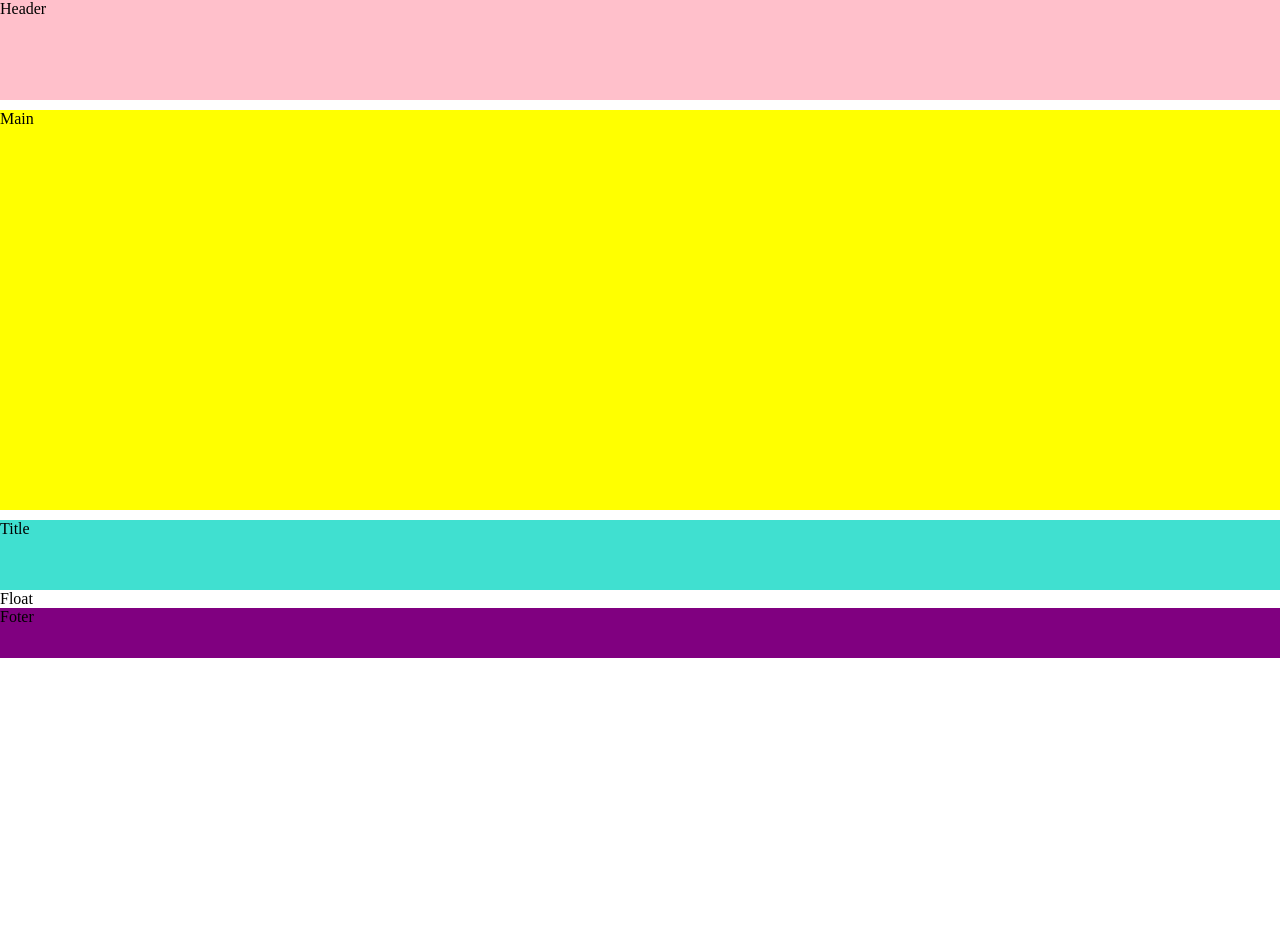
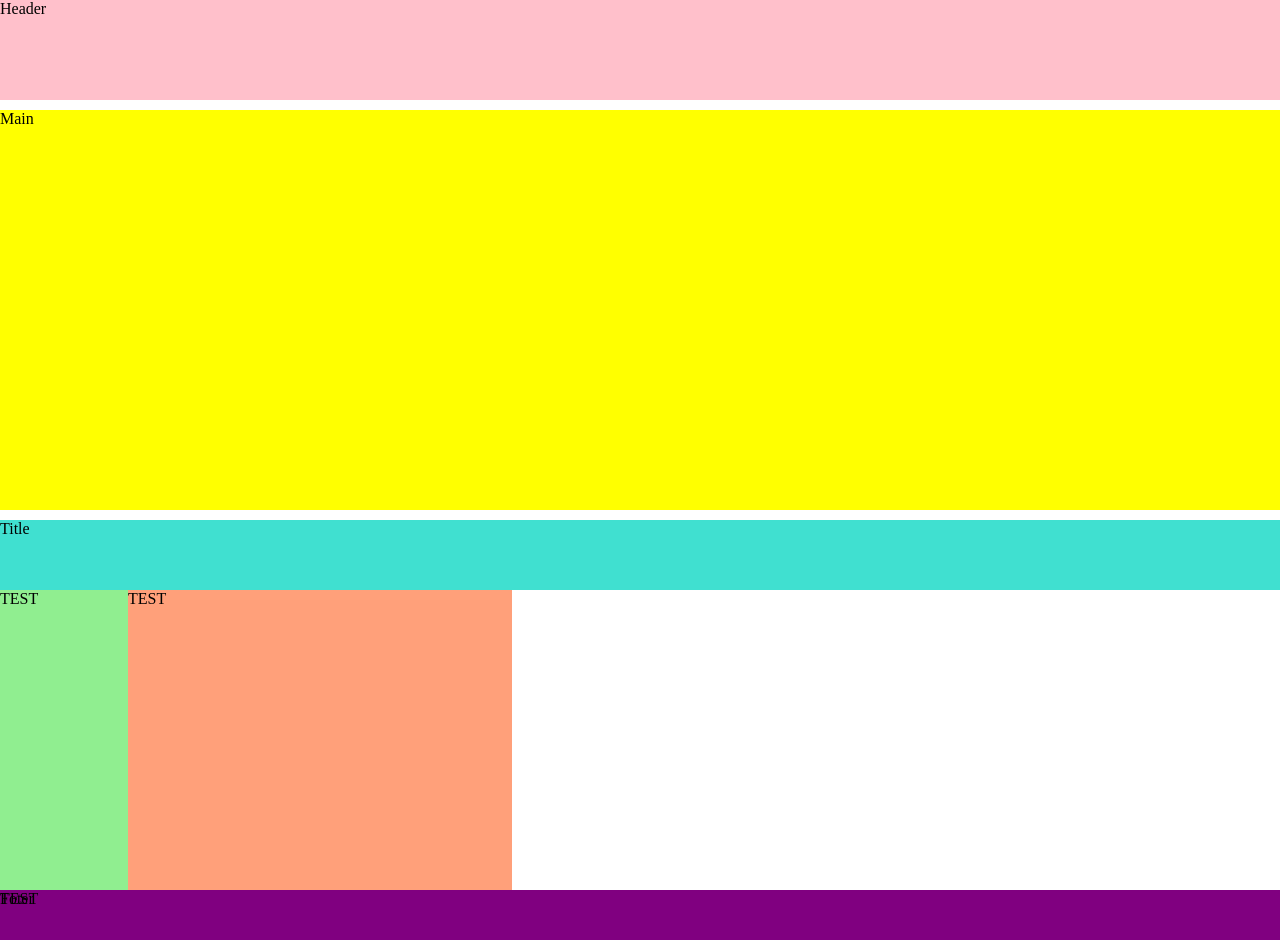
Before and after one commit to mariomsc7/htmlcss-struttura-wp, a plain HTML site: page index.html in a window 1280 px wide. Before the commit the page ends 800 px from the top, so only its background shows below. Drawn offline with Linux system fonts and the light colour scheme.

Commit message:
float+clearfix

```diff
--- a/index.html
+++ b/index.html
@@ -27,7 +27,16 @@
 
     <!-- FLOAT SECTION BOX -->
         <section class="box">
-            Float
+
+            <!-- left bar -->
+            <aside class="left">TEST</aside>
+
+            <!-- center bar -->
+            <section class="center">TEST</section>
+
+            <!-- right bar -->
+            <aside class="right">TEST</aside>
+
         </section>
 
     <!-- FOOTER -->
--- a/style.css
+++ b/style.css
@@ -5,23 +5,59 @@
     box-sizing: border-box;
 }
 
+/* CLEARFIX UTILITY */
+.box::after {
+    content: '';
+    display: table;
+    clear: both;
+}
+
+/* HEADER SECTION */
 header {
     background-color: pink;
     height: 100px;
     margin-bottom: 10px;
 }
 
+/* MAIN SECTION */
 main {
     background-color: yellow;
     height: 400px;
     margin-bottom: 10px;
 }
 
+/* TITLE SECTION */
 .title {
     background-color: turquoise;
     height: 70px;
 }
 
+
+/* FLOAT SECTION */
+
+.box > .left, .center, .righ {
+    float: left;
+}
+
+.left {
+    width: 10%;
+    height: 300px;
+    background: lightgreen;
+}
+
+.center{
+    width: 30%;
+    height: 300px;
+    background: lightsalmon;
+}
+
+.right{
+    width: 10%;
+    height: 300px;
+    background:red;
+}
+
+/* FOOTER SECTION */
 footer {
     background-color: purple;
     height: 50px;
```
